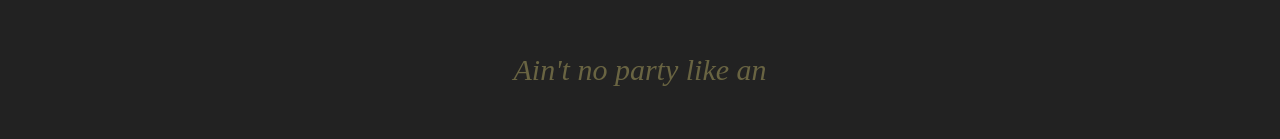
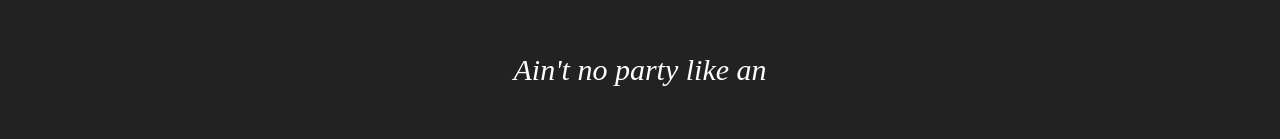
Before and after one commit to ehavlin/api-party, a React (Create React App) app: page /got/1 in a window 1280 px wide. Shown: the top 139 px of the page. Built offline with nearby package versions, Linux system fonts and the light colour scheme; no server answers; a web font is replaced by a local one.

Commit message:
Fix style

```diff
--- a/src/IceAndFireCharacters.css
+++ b/src/IceAndFireCharacters.css
@@ -1,3 +1,3 @@
-.IceAndFire-character h2, h3 {
+.IceAndFire-character {
     color: #696442;
 }
```
